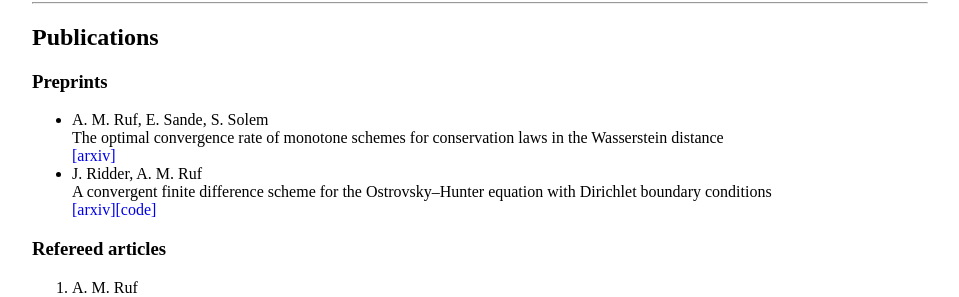
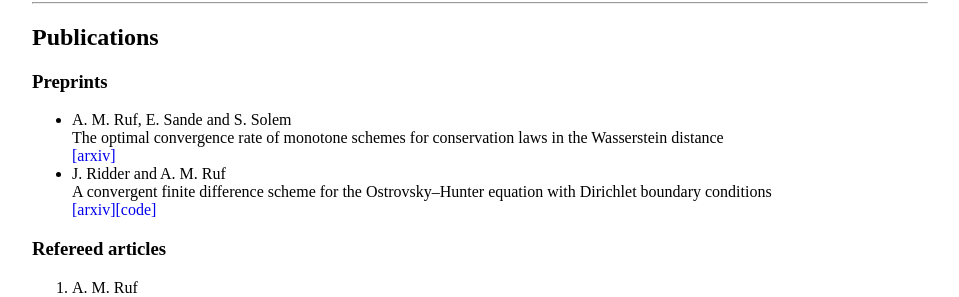
Before and after one commit to adrianmruf/adrianmruf.github.io, a Jekyll site: the page built from index.html, in a window 1280 px wide. Shown: the part 560-857 px from the top of the page, without its empty margins (160-1119 px from the left). Built offline with Jekyll 4.4.1, drawn with Linux system fonts in a browser that asks for light colours.

Commit message:
Update index.html

```diff
--- a/index.html
+++ b/index.html
@@ -54,10 +54,10 @@ th {
 
 	<h3>Preprints</h3>
 	<ul>
-	<li>A. M. Ruf, E. Sande, S. Solem<br>The optimal convergence rate of monotone schemes for conservation laws in the Wasserstein distance<br>
+	<li>A. M. Ruf, E. Sande and S. Solem<br>The optimal convergence rate of monotone schemes for conservation laws in the Wasserstein distance<br>
 		<a href="https://arxiv.org/abs/1808.04661">[arxiv]</a>
 		</li>
-	<li>J. Ridder, A. M. Ruf<br>A convergent finite difference scheme for the Ostrovsky–Hunter equation with Dirichlet boundary conditions<br>
+	<li>J. Ridder and A. M. Ruf<br>A convergent finite difference scheme for the Ostrovsky–Hunter equation with Dirichlet boundary conditions<br>
 		<a href="https://arxiv.org/abs/1805.07255">[arxiv]</a><a href="https://github.com/adrianmruf/adrianmruf.github.io/blob/master/code/OH_with_bc.py">[code]</a>
 		</li>
 	</ul>
```
